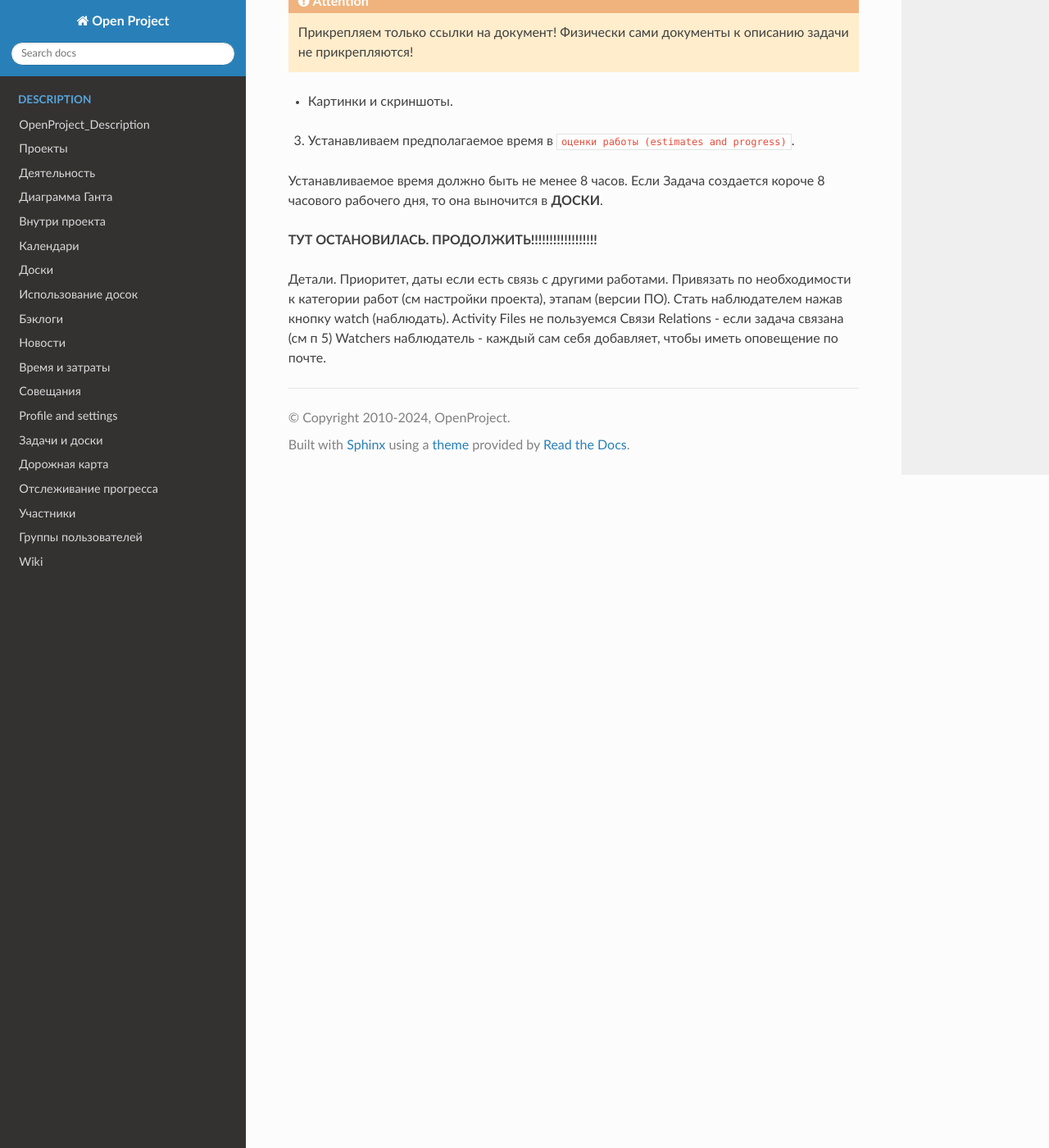
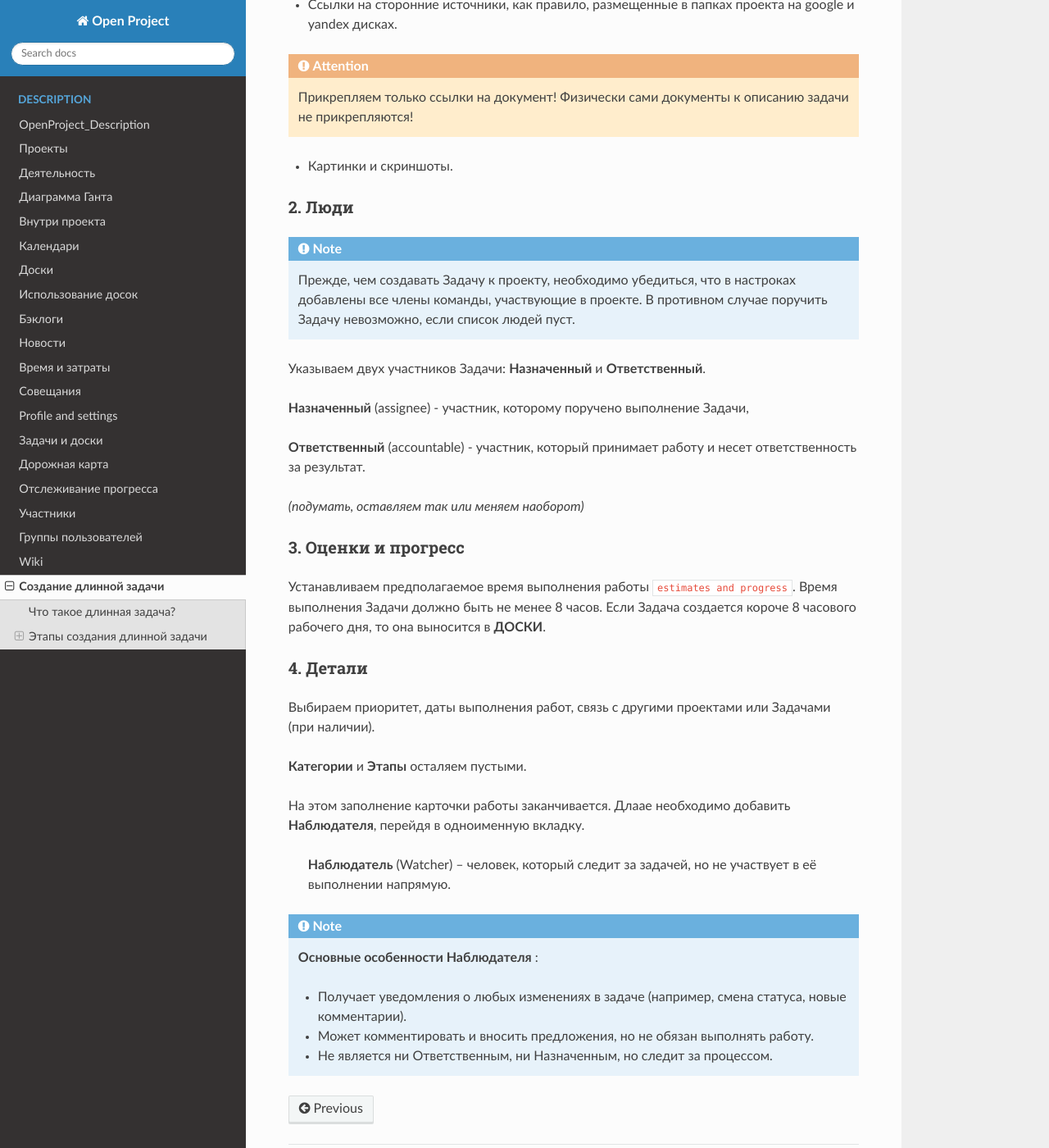
Before and after one commit to engi-su/open_project_docs, a Sphinx documentation site: the page built from source/Setup_long_task/Long_task_creation.rst, in a window 1280 px wide and 1400 px high, scrolled down 896 px. Shown: the whole window at 82% size. Built offline with Sphinx 7.4.7 and the Read the Docs theme 3.1.0, drawn with Linux system fonts in a browser that asks for light colours; some of the changed text lies outside the part shown.

Commit message:
18.03.2025

```diff
--- a/source/Setup_long_task/Long_task_creation.rst
+++ b/source/Setup_long_task/Long_task_creation.rst
@@ -20,12 +20,15 @@
 -------------------------------
 
 1. Внутри проекта создаем задачу в пакете работ (Work Packages) (WBS) и даем ей
+~~~~~~~~~~~~~~~~~~~~~~~~~~~~~~~~~~~~~~~~~~~~~~~~~~~~~~~~~~~~~~~~~~~~~~~~~~~~~~~~~~
 название.
+~~~~~~~~~~
 
 .. attention:: По умолчанию создание задачи сопровождается автоматическим
     присвоением ей статуса **НАЧАЛО**.
 
-2. Заполняем форму ``детальный просмотр (details view)``.
+1. Заполняем форму ``детальный просмотр (details view)``.
+~~~~~~~~~~~~~~~~~~~~~~~~~~~~~~~~~~~~~~~~~~~~~~~~~~~~~~~~~~~~
 
 - Описание задачи (подробное описание задачи для исполнителя),
 - Cсылки на сторонние источники, как правило, размещенные в папках проекта на
@@ -36,18 +39,47 @@
 
 - Картинки и скриншоты.
 
+2. Люди
+~~~~~~~~~~
 
-3. Устанавливаем предполагаемое время в ``оценки работы (estimates and progress)``.
+.. note:: Прежде, чем создавать Задачу к проекту, необходимо убедиться, что в
+  настроках добавлены все члены команды, участвующие в проекте. В противном
+  случае поручить Задачу невозможно, если список людей пуст.
 
-Устанавливаемое время должно быть не менее 8 часов. Если Задача создается короче
-8 часового рабочего дня, то она выночится в **ДОСКИ**.
+Указываем двух участников Задачи: **Назначенный** и **Ответственный**.
 
+**Назначенный** (assignee) - участник, которому поручено выполнение Задачи,
 
-**ТУТ ОСТАНОВИЛАСЬ. ПРОДОЛЖИТЬ!!!!!!!!!!!!!!!!!!**
+**Ответственный** (accountable) - участник, который принимает работу и несет
+ответственность за результат.
 
-Детали. Приоритет, даты если есть связь с другими работами.
-Привязать по необходимости к категории работ (см настройки проекта), этапам (версии ПО).
-Стать наблюдателем нажав кнопку watch (наблюдать).
-Activity Files не пользуемся
-Связи Relations - если задача связана (см п 5)
-Watchers наблюдатель - каждый сам себя добавляет, чтобы иметь оповещение по почте.
+*(подумать, оставляем так или меняем наоборот)*
+
+3. Оценки и прогресс
+~~~~~~~~~~~~~~~~~~~~~
+
+Устанавливаем предполагаемое время выполнения работы ``estimates and progress``.
+Время выполнения Задачи должно быть не менее 8 часов. Если Задача создается короче
+8 часового рабочего дня, то она выноcится в **ДОСКИ**.
+
+4. Детали
+~~~~~~~~~~
+
+Выбираем приоритет, даты выполнения работ, связь с другими проектами или
+Задачами (при наличии).
+
+**Категории** и **Этапы** осталяем пустыми.
+
+На этом заполнение карточки работы заканчивается. Длаае необходимо добавить
+**Наблюдателя**, перейдя в одноименную вкладку.
+
+ **Наблюдатель** (Watcher) – человек, который следит за задачей, но не
+ участвует в её выполнении напрямую.
+
+.. note:: **Основные особенности Наблюдателя** :
+
+   - Получает уведомления о любых изменениях в задаче (например, смена статуса, новые комментарии).
+
+   - Может комментировать и вносить предложения, но не обязан выполнять работу.
+
+   - Не является ни Ответственным, ни Назначенным, но следит за процессом.
--- a/source/index.rst
+++ b/source/index.rst
@@ -26,3 +26,4 @@
     Description/Participants
     Description/User_groups
     Description/Wiki
+    Setup_long_task/Long_task_creation
```
Also changed, not shown: source/Setup_long_task/Long_tasl_creation.rst (deleted, +0 -53 lines).
